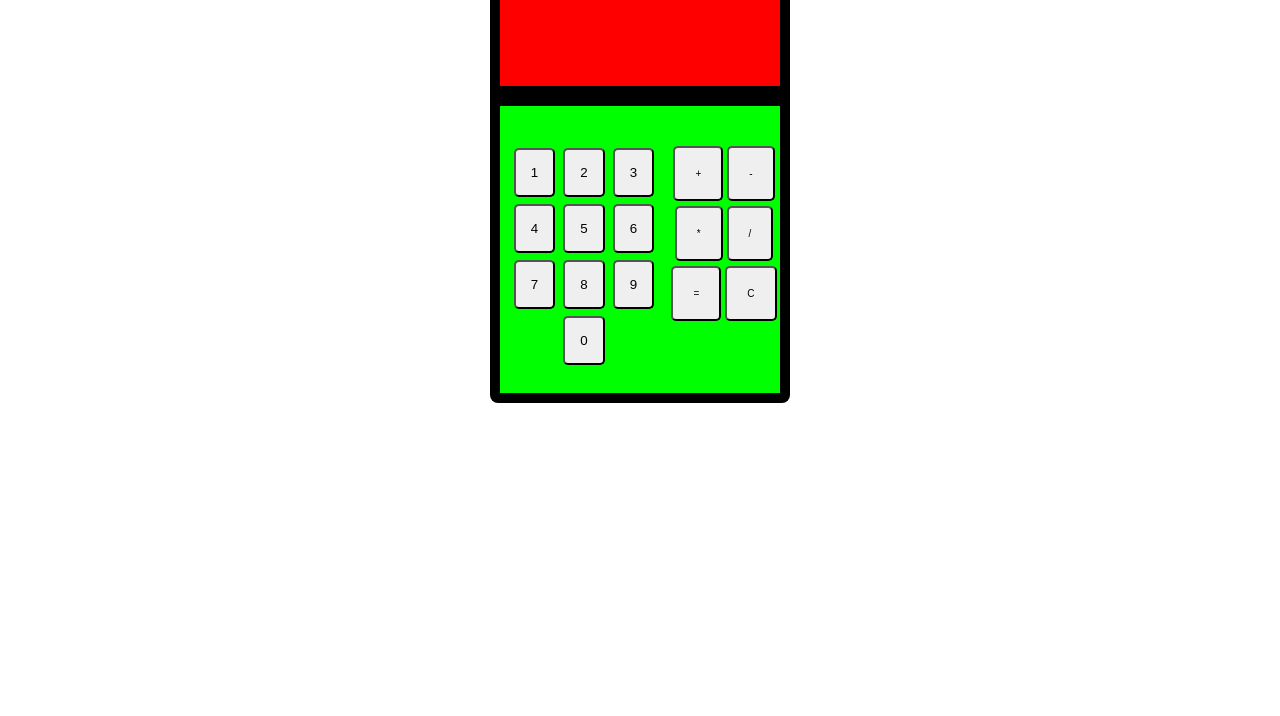
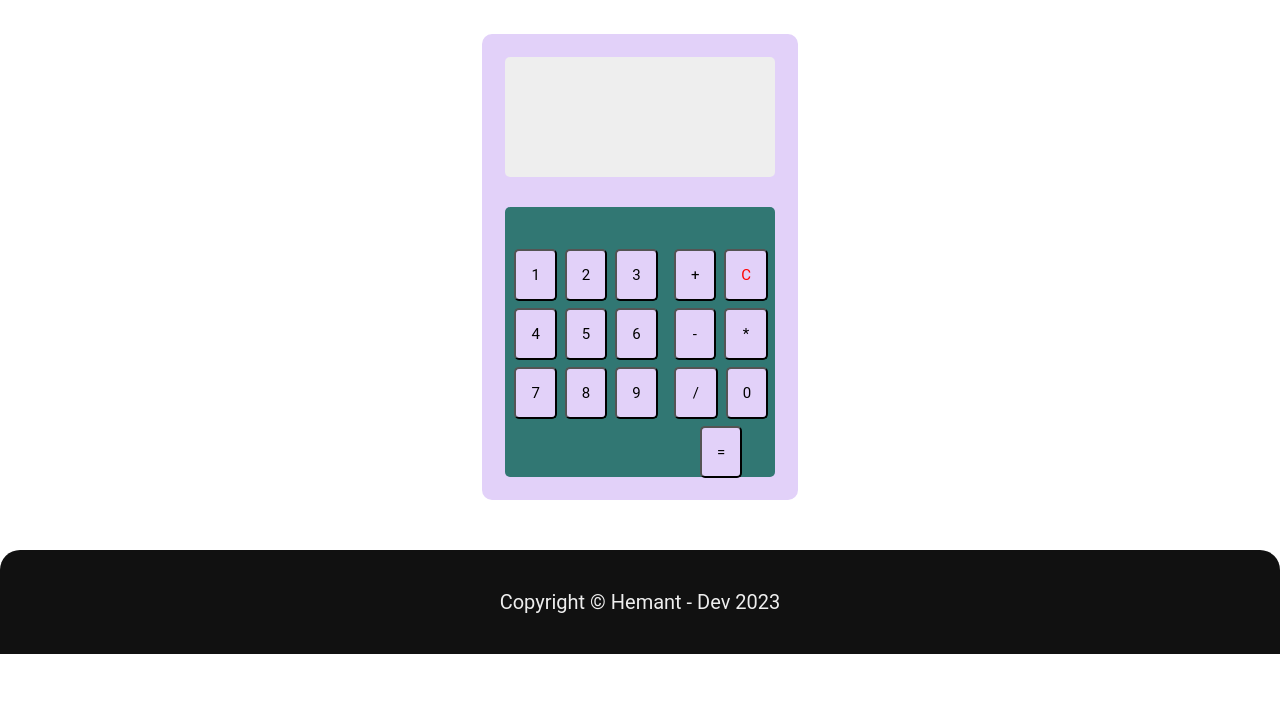
Before and after one commit to Hemant-Dev/calculator, a plain HTML site: page index.html in a window 1280 px wide. Shown: the part 84-800 px from the top of the page. Drawn offline with Linux system fonts and the light colour scheme.

Commit message:
Added some UI Changes 1.Changed the color scheme of the calculator 2.Changed some layout of the buttons 3.Added some hover transitions.

```diff
--- a/index.html
+++ b/index.html
@@ -8,7 +8,7 @@
     <script src="./script.js" defer></script>
 </head>
 <body>
-    <h1>Calculator</h1>
+    <h1 class="heading">Calculator</h1>
     <div class="container">
         <div class="calculator-body">
             <div class="calculator-screen">
@@ -26,18 +26,26 @@
                     <button class="number" data-number>7</button>
                     <button class="number" data-number>8</button>
                     <button class="number" data-number>9</button>
-                    <button class="number" data-number>0</button>
                 </div>
                 <div class="operations-group">
                     <button class="add operand" data-operator>+</button>
+                    <button class="clear operand" id="clearBtn">C</button>
                     <button class="subtract operand" data-operator>-</button>
                     <button class="multiply operand" data-operator>*</button>
                     <button class="divide operand" data-operator>/</button>
+                    <button class="number operand" data-number>0</button>
                     <button class="equals operand" id="equalsBtn">=</button>
-                    <button class="clear operand" id="clearBtn">C</button>
                 </div>
             </div>
         </div>
     </div>
+    <div class="footer">
+        <p>
+            Copyright © Hemant - Dev
+            <script>
+                document.write(new Date().getFullYear());
+            </script>
+        </p>
+    </div>
 </body>
 </html>
--- a/script.js
+++ b/script.js
@@ -13,7 +13,6 @@ const equalsBtn = document.querySelector('#equalsBtn');
 const clearBtn = document.querySelector('#clearBtn');
 const lastOperationScreen = document.querySelector('.lastOperationScreen');
 const currentOperationScreen = document.querySelector('.currentOperationScreen');
-
 
 equalsBtn.addEventListener('click',  evaluate);
 clearBtn.addEventListener('click', clear);
--- a/style.css
+++ b/style.css
@@ -2,6 +2,7 @@
     margin: 0;
     padding: 0;
     text-align: center;
+    font-family: 'Roboto', Arial, Helvetica, sans-serif;
 }
 
 /* Calculator Design Section */
@@ -10,29 +11,33 @@
     flex-flow: column wrap;
     align-items: center;
     justify-content: center;
+    margin-top: 50px;
 }
 
 .calculator-body{
-    background-color: black;
+    background-color: #E2D1F9;
     width: 300px;
     height: 450px;
     display: flex;
     flex-direction: column;
-    border-radius: 8px;
+    border-radius: 10px;
+    padding: 8px;
 }
 
 .calculator-screen{
-    background-color: red;
-    height: 30%;
-    margin: 10px;
+    background-color: #eee;
+    height: 40%;
+    margin: 15px;
+    border-radius: 5px;
 }
 
 .calculator-buttons{
-    background-color: lime;
-    height: 70%;
-    margin: 10px;
+    background-color: #317773;
+    height: 60%;
+    margin: 15px;
     display: flex;
-    flex-flow: row wrap;
+    flex-flow: column wrap;
+    border-radius: 5px;
 
 }
 .operations-group{
@@ -55,11 +60,12 @@
     cursor: pointer;
 }
 .operand{
-    padding: 20px;
+    padding: 15px;
     border-radius: 5px;
+    margin: 2px;
     margin-bottom: 5px;
     cursor: pointer;
-    font-size: 10px;
+    /* font-size: 10px; */
 }
 .calculator-screen{
     display: flex;
@@ -69,4 +75,48 @@
 .calculator-screen .lastOperationScreen,
 .calculator-screen .currentOperationScreen{
     text-align: right;
+    font-size: 30px;
 }
+
+.operand,
+.number{
+    font-size: 15px;
+    background-color: #E2D1F9;
+}
+
+.subtract,
+.multiply,
+.divide{
+    padding-left: 17px;
+    padding-right: 17px;
+}
+
+.clear{
+    color: red;
+}
+
+
+.operand:hover,
+.number:hover{
+    background-color: #eee;
+    font-weight: bold;
+}
+
+
+.footer{
+    background-color: #111;
+    color: #eee;
+    margin-top: 50px;
+    padding: 40px;
+    border-top-left-radius: 20px;
+    border-top-right-radius: 20px;
+    font-size: 20px;
+}
+
+.heading{
+    margin-top: 30px;
+}
+
+.calculator-screen:hover{
+    background-color: white;
+}
```
